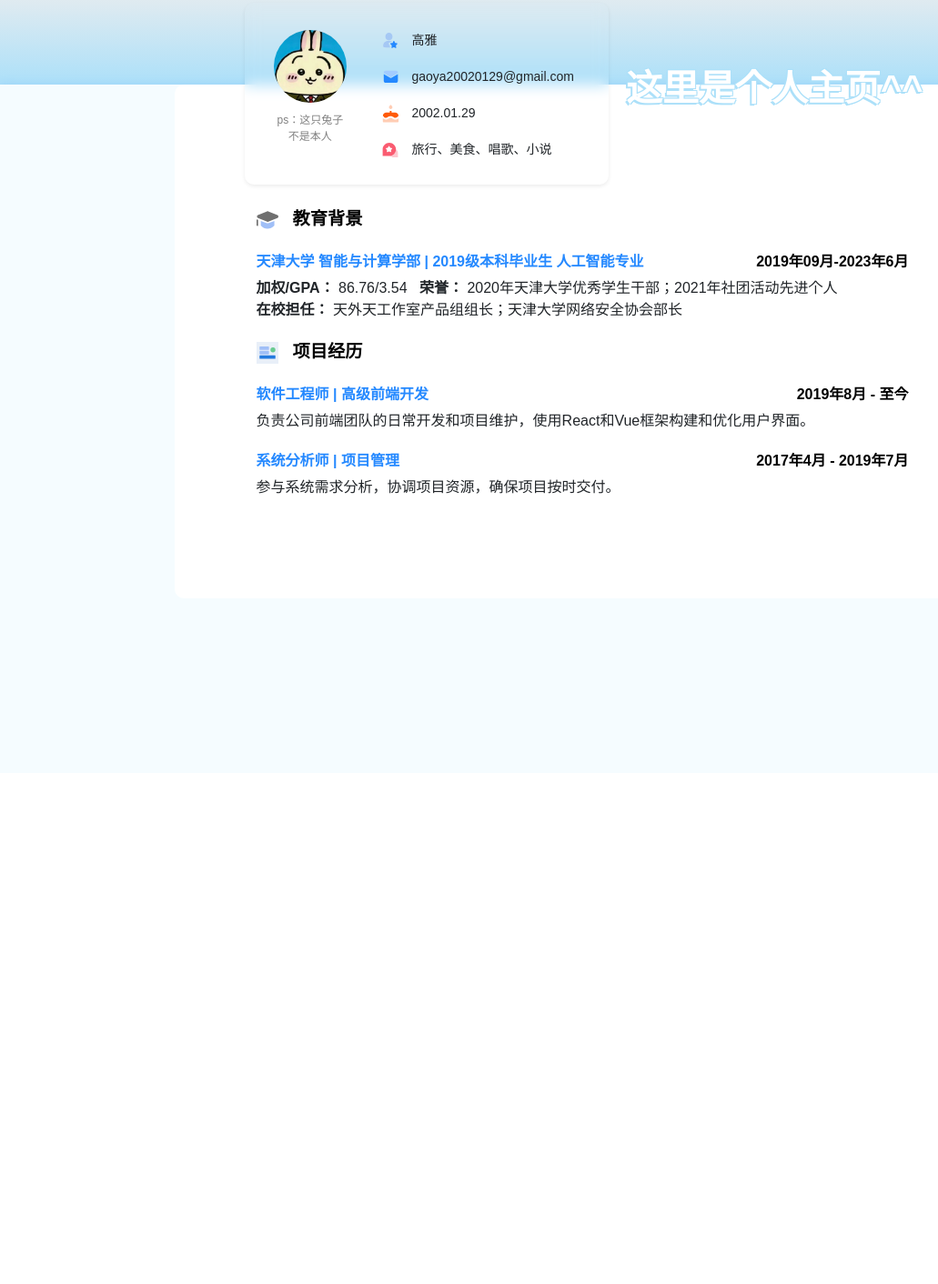
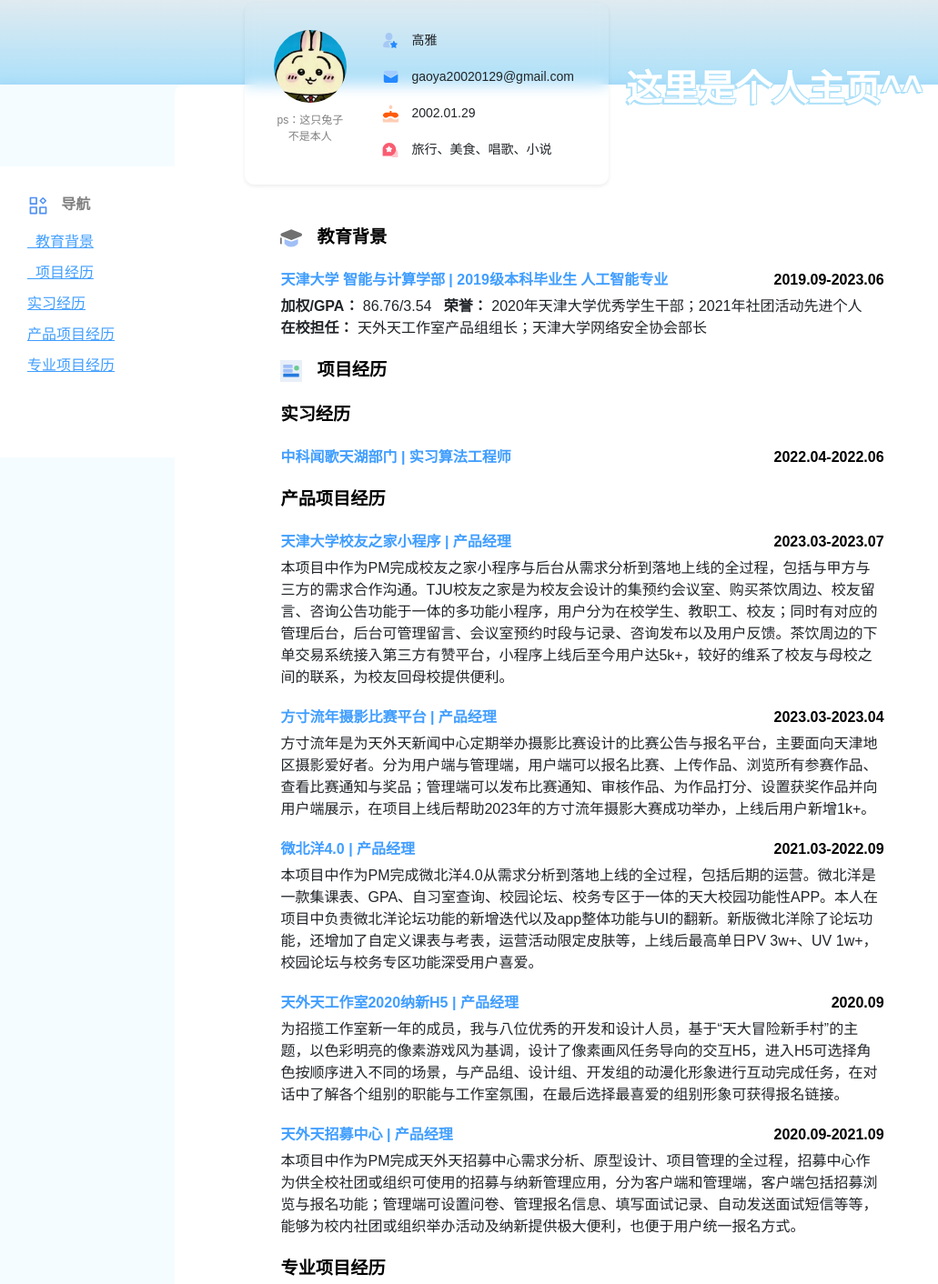
Before and after one commit to wawaup/wawaup.github.io, a website: page index.html in a window 1280 px wide. Shown: the part 57-1469 px from the top of the page at 91% size, without its empty margins (0-1031 px from the left). Before the commit the page ends 907 px from the top, so only its background shows below. Drawn offline with nearby package versions, Linux system fonts and the light colour scheme; no server answers.

Commit message:
add navigator and resume content

```diff
--- a/app.js
+++ b/app.js
@@ -1,9 +1,27 @@
-async function loadResume() {
+document.addEventListener('DOMContentLoaded', () => {
+    const sidebar = document.getElementById('sidebar');
+    const titles = document.querySelectorAll('.title');
+
+    titles.forEach((title, index) => {
+        // 确保每个标题都有ID
+        if (!title.id) {
+            title.id = `section${index + 1}`;
+        }
+
+        const anchor = document.createElement('a');
+        anchor.href = `#${title.id}`;
+        anchor.textContent = title.textContent;
+        sidebar.appendChild(anchor);
+    });
+});
+
+
+async function loadResume(jsonfile,id) {
     // 使用fetch API从本地获取数据
-    const response = await fetch('data.json');
+    const response = await fetch(jsonfile);
     const resumeData = await response.json(); // 解析JSON数据
 
-    const container = document.getElementById('resume');
+    const container = document.getElementById(id);
     resumeData.experiences.forEach(exp => {
         const expElem = document.createElement('div');
         expElem.classList.add('experience');
@@ -31,4 +49,5 @@ async function loadResume() {
     });
 }
 
-loadResume(); // 调用函数，加载简历数据
+loadResume('./pmdata.json','pm-resume'); // 调用函数，加载简历数据
+loadResume('./devdata.json','dev-resume');
--- /dev/null
+++ b/devdata.json
@@ -0,0 +1,28 @@
+{
+    "experiences": [
+        {
+            "title": "实时数据可视化平台",
+            "position": "开发者",
+            "period": 2024.03,
+            "description": "实现了能处理游乐场用户移动实时数据、分析历史数据的可视化平台，先使用python实现数据的清洗预处理，并进行趋势预测。基于HTML、CSS、JavaScript、Bootstrap实现前端，node.js、express完成后端接口，使用postgre16作为数据库。搭建起包括实时数据仪表盘、动态图表、工作日志同步、历史数据分析展示与预测的数据可视化平台。"
+        },
+        {
+            "title": "智能语音交互系统",
+            "position": "课程实践",
+            "period": 2022.03,
+            "description": "与小组成员共同完成基于树莓派的语音交互系统，包括语音识别、语音合成、问答、自然语言对话功能。我负责的部分是基于Tacotron2模型将问答及对话中模型的回复转为语音输出，对待合成文本进行分词、韵律标注等预处理工作，并对模型进行参数微调，优化合成速度。最后在树莓派系统上将语音识别、问答系统、语音合成的模型进行串接联调。"
+        },
+        {
+            "title": "地理知识图谱查询平台",
+            "position": "课程设计",
+            "period": 2021.12,
+            "description": "设计基于neo4j图数据库的地理知识查询平台，包括相关知识节点查询、动态地图与坐标展示等功能。使用爬虫获得知识文本，前端实现使用Vue框架，样式组件实现使用ElementUI；结点渲染与图数据库连接基于github开源库neovis.js；动态地图功能实现使用百度地图API。"
+        },
+        {
+            "title": "知识工程实践",
+            "position": "课程实践",
+            "period": 2021.09,
+            "description": "基于neo4j图数据库与angular、Flask框架完成前后端，搭建了一个本地的图书榜单知识图谱，具有查看结点分类，搜索结点与关系，查看已读图书书库等功能；课程实践阶段二基于实验指导给出的资料与开源项目，完成了基于红军长征数据集的知识问答系统。"
+        }
+    ]
+}
--- a/index.html
+++ b/index.html
@@ -25,13 +25,17 @@
             <!-- <img src="public/img/grass.png" style="margin-top: -100px;margin-left: -25px;"> -->
         </div>
         <h1 >这里是个人主页^^</h1>
+        <div id="sidebar" class="sidebar">
+            <!-- 目录将被填充到这里 -->
+            <p style="font-weight: bold;color: gray;"><img src="public/img/navi.svg" style="width: 24px;"/> &nbsp;&nbsp;导航</p>
+        </div>
         <div id="bottom-card" >
             <div id="main-content">
                 <div id="education" class="title"><img src="public/img/graduate.svg" style="width: 24px;"/> &nbsp;&nbsp;教育背景</div>
                     <div class="experience">
                         <div class="header">
                             <span>天津大学 智能与计算学部 | 2019级本科毕业生 人工智能专业</span>
-                            <span class="period">2019年09月-2023年6月</span>
+                            <span class="period">2019.09-2023.06</span>
                         </div>
                         <div class="description">
                             <span><strong>加权/GPA：</strong> 86.76/3.54 &nbsp;&nbsp;<strong>荣誉：</strong> 2020年天津大学优秀学生干部；2021年社团活动先进个人</span>
@@ -39,7 +43,19 @@
                         </div>
                     </div>
                 <div id="project" class="title"><img src="public/img/project.svg" style="width: 24px;"/> &nbsp;&nbsp;项目经历</div>
-                <div id="resume"></div>
+                <div id="project" class="title">实习经历</div>
+                <div class="experience">
+                    <div class="header">
+                        <span>中科闻歌天湖部门 | 实习算法工程师</span>
+                        <span class="period">2022.04-2022.06</span>
+                    </div>
+                    <div class="description">
+                        <div></div>
+                    </div>
+                <div id="project" class="title">产品项目经历</div>
+                <div id="pm-resume"></div>
+                <div id="project" class="title">专业项目经历</div>
+                <div id="dev-resume"></div>
             </div>
 
         </div>
--- /dev/null
+++ b/pmdata.json
@@ -0,0 +1,34 @@
+{
+    "experiences": [
+        {
+            "title": "天津大学校友之家小程序",
+            "position": "产品经理",
+            "period": "2023.03-2023.07",
+            "description": "本项目中作为PM完成校友之家小程序与后台从需求分析到落地上线的全过程，包括与甲方与三方的需求合作沟通。TJU校友之家是为校友会设计的集预约会议室、购买茶饮周边、校友留言、咨询公告功能于一体的多功能小程序，用户分为在校学生、教职工、校友；同时有对应的管理后台，后台可管理留言、会议室预约时段与记录、咨询发布以及用户反馈。茶饮周边的下单交易系统接入第三方有赞平台，小程序上线后至今用户达5k+，较好的维系了校友与母校之间的联系，为校友回母校提供便利。"
+        },
+        {
+            "title": "方寸流年摄影比赛平台",
+            "position": "产品经理",
+            "period": "2023.03-2023.04",
+            "description": "方寸流年是为天外天新闻中心定期举办摄影比赛设计的比赛公告与报名平台，主要面向天津地区摄影爱好者。分为用户端与管理端，用户端可以报名比赛、上传作品、浏览所有参赛作品、查看比赛通知与奖品；管理端可以发布比赛通知、审核作品、为作品打分、设置获奖作品并向用户端展示，在项目上线后帮助2023年的方寸流年摄影大赛成功举办，上线后用户新增1k+。"
+        },
+        {
+            "title": "微北洋4.0",
+            "position": "产品经理",
+            "period": "2021.03-2022.09",
+            "description": "本项目中作为PM完成微北洋4.0从需求分析到落地上线的全过程，包括后期的运营。微北洋是一款集课表、GPA、自习室查询、校园论坛、校务专区于一体的天大校园功能性APP。本人在项目中负责微北洋论坛功能的新增迭代以及app整体功能与UI的翻新。新版微北洋除了论坛功能，还增加了自定义课表与考表，运营活动限定皮肤等，上线后最高单日PV 3w+、UV 1w+，校园论坛与校务专区功能深受用户喜爱。"
+        },
+        {
+            "title": "天外天工作室2020纳新H5",
+            "position": "产品经理",
+            "period": 2020.09,
+            "description": "为招揽工作室新一年的成员，我与八位优秀的开发和设计人员，基于“天大冒险新手村”的主题，以色彩明亮的像素游戏风为基调，设计了像素画风任务导向的交互H5，进入H5可选择角色按顺序进入不同的场景，与产品组、设计组、开发组的动漫化形象进行互动完成任务，在对话中了解各个组别的职能与工作室氛围，在最后选择最喜爱的组别形象可获得报名链接。"
+        },
+        {
+            "title": "天外天招募中心",
+            "position": "产品经理",
+            "period": "2020.09-2021.09",
+            "description": "本项目中作为PM完成天外天招募中心需求分析、原型设计、项目管理的全过程，招募中心作为供全校社团或组织可使用的招募与纳新管理应用，分为客户端和管理端，客户端包括招募浏览与报名功能；管理端可设置问卷、管理报名信息、填写面试记录、自动发送面试短信等等，能够为校内社团或组织举办活动及纳新提供极大便利，也便于用户统一报名方式。"
+        }
+    ]
+}
--- a/styles.css
+++ b/styles.css
@@ -7,6 +7,23 @@ body{
     position: fixed;
     bottom : 0;
     right : 0;
+}
+
+.sidebar {
+    position: fixed; /* 或 position: absolute; 根据需要 */
+    top: 30%;
+    left: 0;
+    width: 200px; /* 侧边导航的宽度 */
+    height: 40%;
+    overflow-y: auto;
+    background-color: #fff;
+    padding: 30px;
+}
+
+.sidebar a {
+    display: block;
+    margin-bottom: 10px;
+    color: #409eff;
 }
 
 
@@ -58,13 +75,13 @@ h1{
 #main-content{
     border-radius: 10px;
     background-color: white;
-    padding: 10%;
+    padding: 13%;
     padding-top: 15%;
     height: 80%;
 }
 
 .experience {
-    margin-top: 20px;
+    margin-top: 10px;
     margin-bottom: 20px;
 }
 
@@ -72,10 +89,12 @@ h1{
     font-size: larger;
     color: #000;
     font-weight: bold;
+    margin-top: 20px;
+    margin-bottom: 20px;
 }
 
 .header {
-    color: #2589ff;
+    color: #409eff;
     font-weight: bold;
     display: flex;
     justify-content: space-between;
```
Also changed, not shown: public/img/bg1.jpg (deleted), public/img/navi.svg (added), 4 other files.
